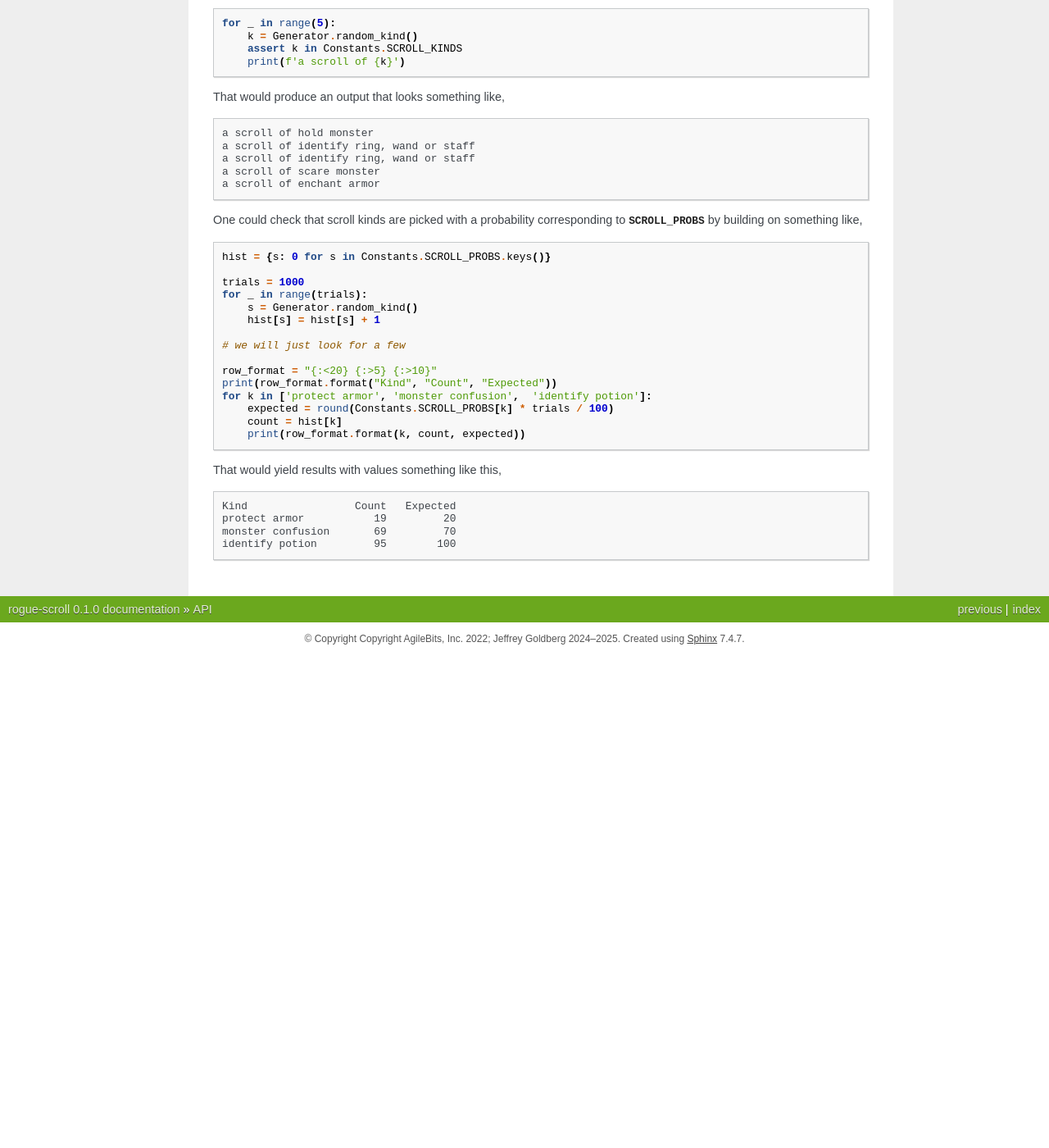
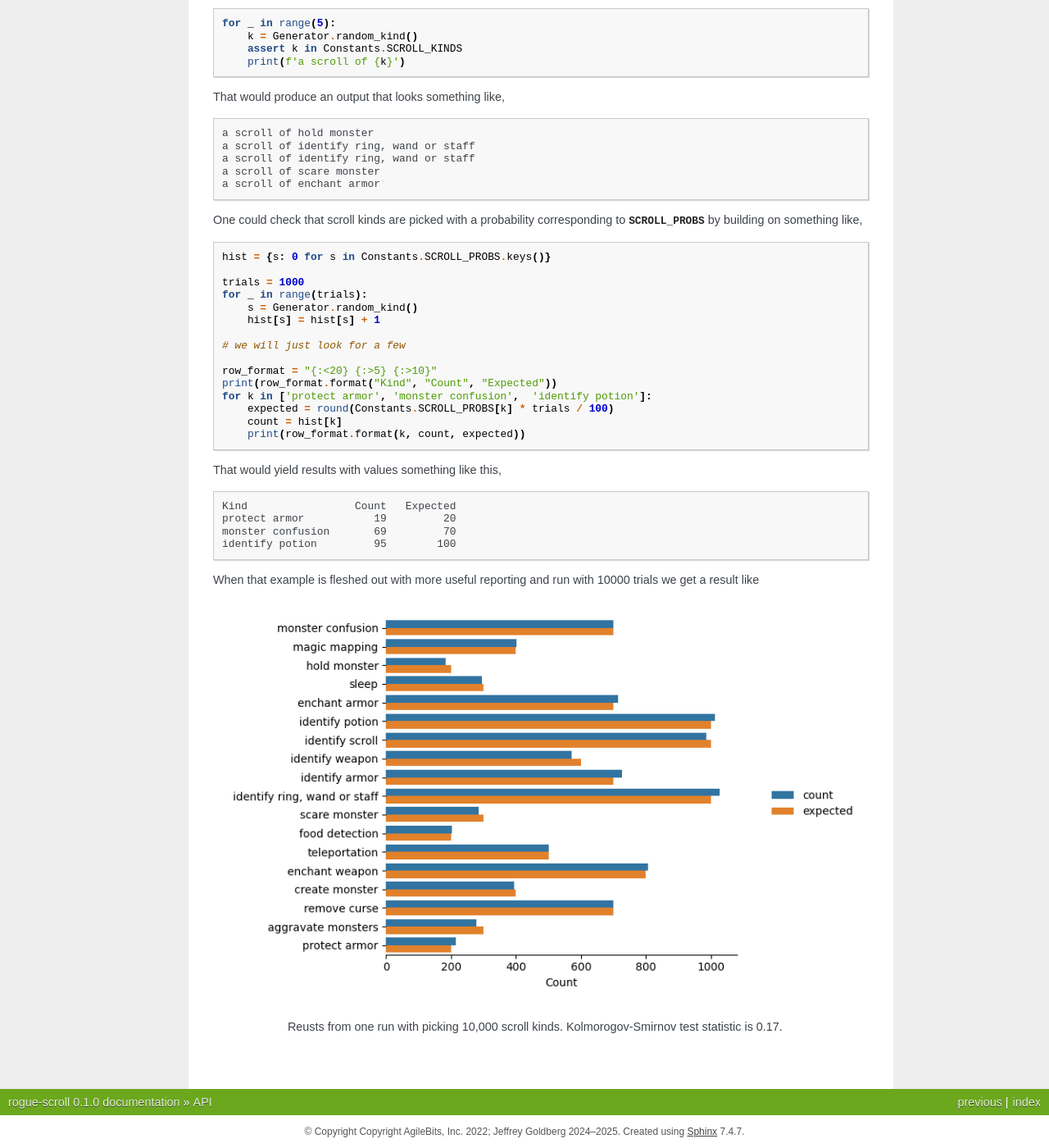
Before and after one commit to jpgoldberg/rogue-scroll, a Sphinx documentation site: the page built from docs/source/api.rst, in a window 1280 px wide and 1400 px high, scrolled down 884 px. Shown: the whole window at 82% size. Built offline with Sphinx 7.4.7, drawn with Linux system fonts in a browser that asks for light colours; before the commit the page ends 1683 px from its top, so only the background shows below that.

Commit message:
distribution chart

```diff
--- a/docs/source/api.rst
+++ b/docs/source/api.rst
@@ -122,3 +122,12 @@ That would yield results with values something like this,
     protect armor           19         20
     monster confusion       69         70
     identify potion         95        100
+
+When that example is fleshed out with more useful reporting and run with 10000 trials we get a result like
+
+.. figure:: /images/kind_distribution.png
+    :align: center
+    :alt: Bar chart showing actual and expected counts of scroll kinds
+
+    Reusts from one run with picking 10,000 scroll kinds.
+    Kolmorogov-Smirnov test statistic is 0.17.
```
Also changed, not shown: docs/source/images/kind_distribution.png (added).
